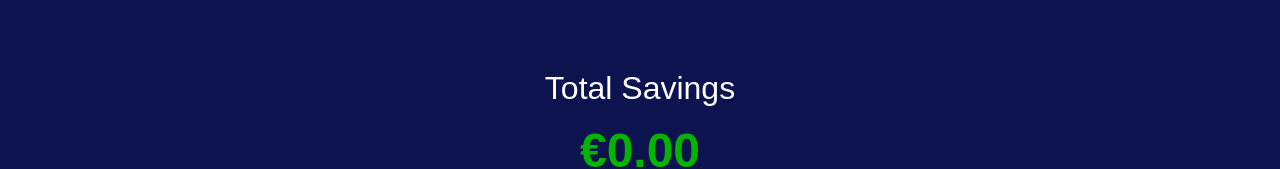
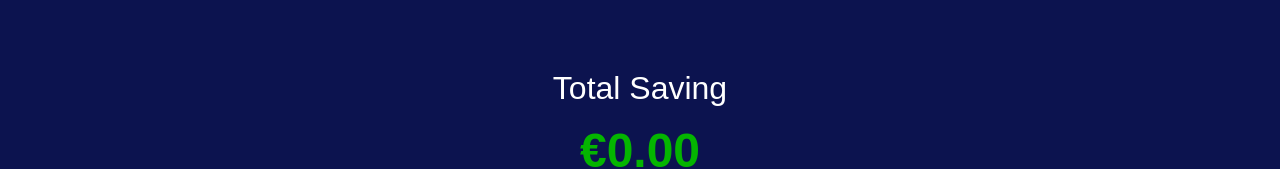
Before and after one commit to patriciabog/CashFlow, a Vue app: page / in a window 1280 px wide. Shown: the part 180-349 px from the top of the page. Built offline with nearby package versions, Linux system fonts and the light colour scheme.

Commit message:
add change of title to correct form

```diff
--- a/src/components/Home.vue
+++ b/src/components/Home.vue
@@ -7,7 +7,7 @@
         </template>
         <template #resume>
            <Resume
-           :total-label="'Total Savings'"
+           :total-label="'Total Saving'"
            :label ="label"
            :total-amount="totalAmount"
            :amount="amount">
```
Also changed, not shown: 11 other files (tests, documents, lock files or other folders).
